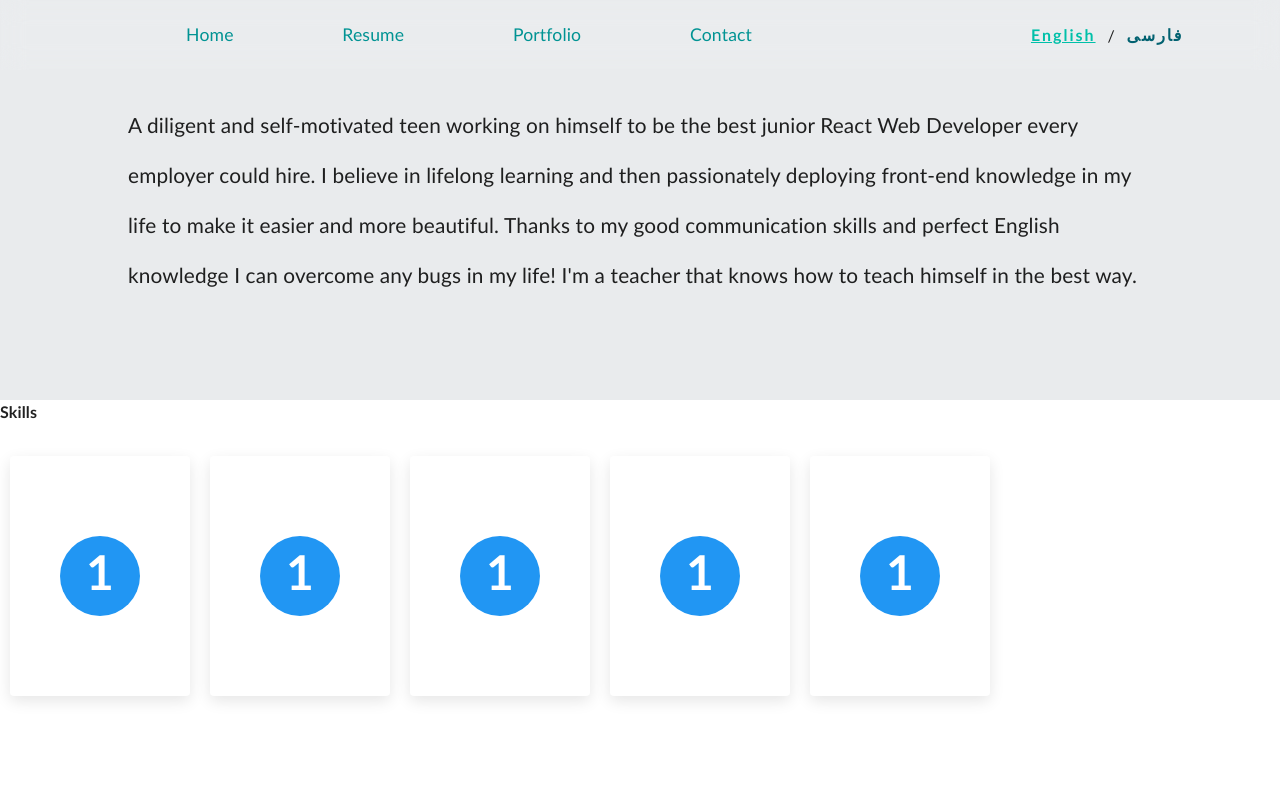
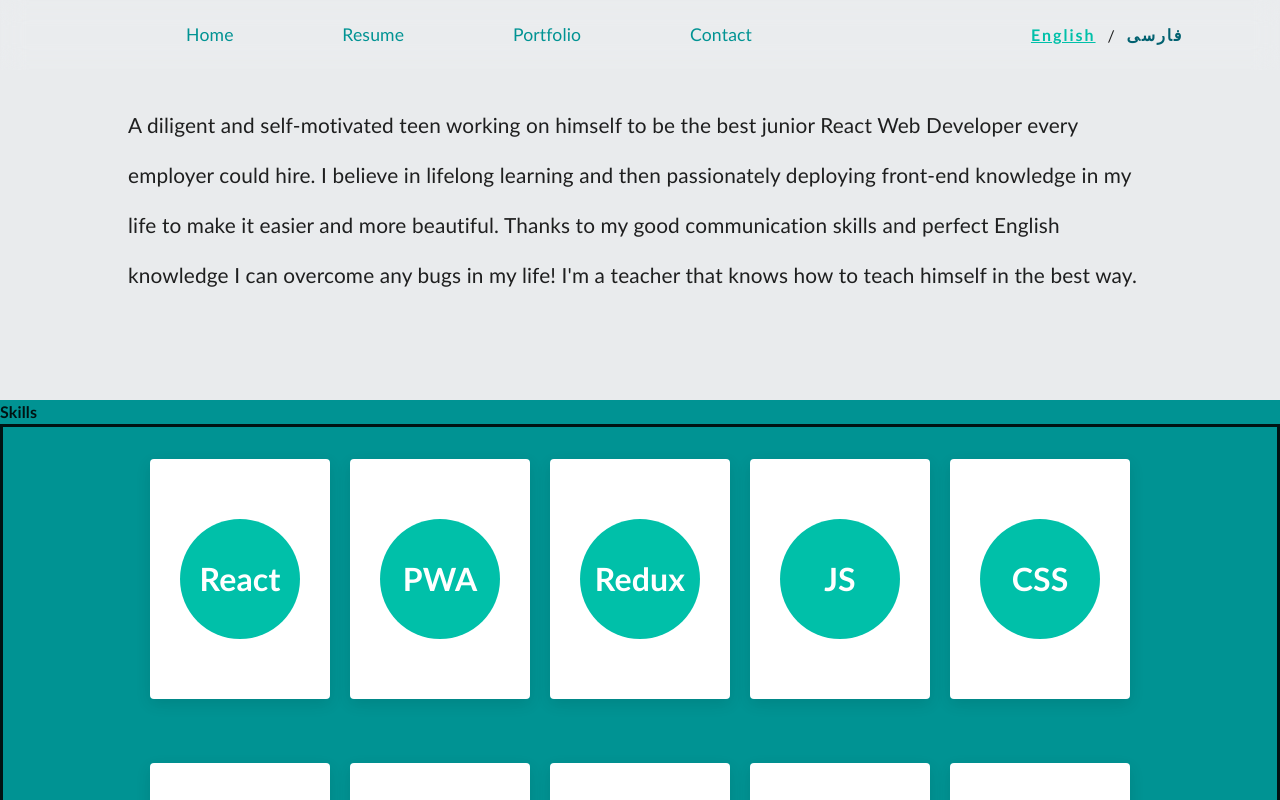
Before and after one commit to sina-olfati/sina-olfati-site, a React (Create React App) app: page /resume in a window 1280 px wide. Shown: the top 800 px of the page. Built offline with nearby package versions, Linux system fonts and the light colour scheme; a web font is replaced by a local one.

Commit message:
improving skill cards

```diff
--- a/public/assets/locales/fa/translation.json
+++ b/public/assets/locales/fa/translation.json
@@ -23,7 +23,7 @@
     "home_bottom_politics": "از روابط سیاسی بین ملت ها می ترسم",
     "home_bottom_wanting": "چرا باید من رو بخواین؟",
     "home_bottom_compatible": "سازگار با هر شرایط سختی",
-    "home_bottom_learning2": "هر چه از دهنت بیرون بیاد یاد می گیرم",
+    "home_bottom_learning2": "هر چی از دهنت بیرون بیاد یاد می گیرم",
     "home_bottom_new": "من رو یک ثانیه به حال خودم رها کن، به چیزهای جدید شیرجه می زنم",
     "home_bottom_exercise": "می تونی بیای و با من ورزش کنی",
     "home_bottom_humble": "بسیار متواضع... علی رغم استفاده زیاد از کلمه من"
--- a/src/components/home/About.css
+++ b/src/components/home/About.css
@@ -11,7 +11,6 @@
     height: 100%;
     display: flex;
     flex-direction: column;
-    align-items: center;
     justify-content: center;
     list-style-type: none;
 }
@@ -19,7 +18,7 @@
 .about-home-ul li {
     color: white;
     width: 100%;
-    padding: 2px;
+    padding: 2px 0;
     font-size: 1.3rem;
     transition: 0.2s;
 }
@@ -29,6 +28,10 @@
     color: #009393;
 }
 
+.about-home-ul ol  {
+    padding: 5px 5ch;
+}
+
 @media only screen and (max-width: 680px) {
     .about-home-ul {
         width: 95%;
--- a/src/components/resume/Cards.css
+++ b/src/components/resume/Cards.css
@@ -26,7 +26,7 @@
     display: flex;
     flex-wrap: wrap;
     justify-content: center;
-    max-width: 1000px;
+    max-width: 100%;
     position: relative;
     transform-style: preserve-3d;
 }
@@ -69,20 +69,25 @@
 }
 
 .cards-container .cards-card h2 {
-    background-color: #2196f3;
+    background-color: #00c0a9;
     border-radius: 50%;
     color: #ffffff;
-    font-size: 3rem;
-    height: 80px;
+    /* aaaa */
+    font-size: 2rem;
+    height: 120px;
     text-align: center;
     transition: box-shadow 0.5s ease;
-    width: 80px;
+    width: 120px;
+    display: flex;
+    justify-content: center;
+    align-items: center;
 }
 
 .cards-container .cards-card:hover h2,
 .cards-container .cards-card:focus h2,
 .cards-container .cards-card:active h2 {
     background-color: #ffffff;
-    box-shadow: 0 0 0 15px #2196f3;
-    color: #2196f3;
+    box-shadow: 0 0 0 15px #00c0a9;
+    color: #00c0a9;
+    transition: 0.5s;
 }
--- a/src/components/resume/Cards.tsx
+++ b/src/components/resume/Cards.tsx
@@ -12,7 +12,7 @@ type Props = {
 
 const Cards:React.FC<Props> = ({one="1", two="2", three="3", four="4", five="5"}) => {
   return (
-    <div className='cards-html'>
+    <div className='cards-html' dir='ltr'>
         <div className='cards-body'>
             <div className='cards-container'>
                 <div className='cards-card'>
--- a/src/components/resume/Skills.css
+++ b/src/components/resume/Skills.css
@@ -1,6 +1,12 @@
+.skills-container {
+    background-color: #009393;
+}
+
 .skills-cards-container {
     display: flex;
+    flex-direction: column;
     width: 100%;
+    border: solid;
     justify-content: center;
     align-items: center;
 }
--- a/src/components/resume/Skills.tsx
+++ b/src/components/resume/Skills.tsx
@@ -1,13 +1,17 @@
 import React from 'react'
+import './Skills.css'
+
 import Cards from './Cards'
 
 const Skills = () => {
   return (
-    <div>
+    <div className='skills-container'>
       <div>
         <h1>Skills</h1>
         <div className='skills-cards-container'>
-            <Cards one="1" two="1" three="1" four="1" five="1"/>
+            <Cards one="React" two="PWA" three="Redux" four="JS" five="CSS"/>
+            <Cards one="html" two="html" three="html" four="html" five="html"/>
+            <Cards one="html" two="html" three="html" four="html" five="html"/>
         </div>
       </div>
     </div>
```
Also changed, not shown: src/components/menu/Menu2.tsx (deleted, +0 -24 lines), src/components/menu/Menu2.css (deleted).
